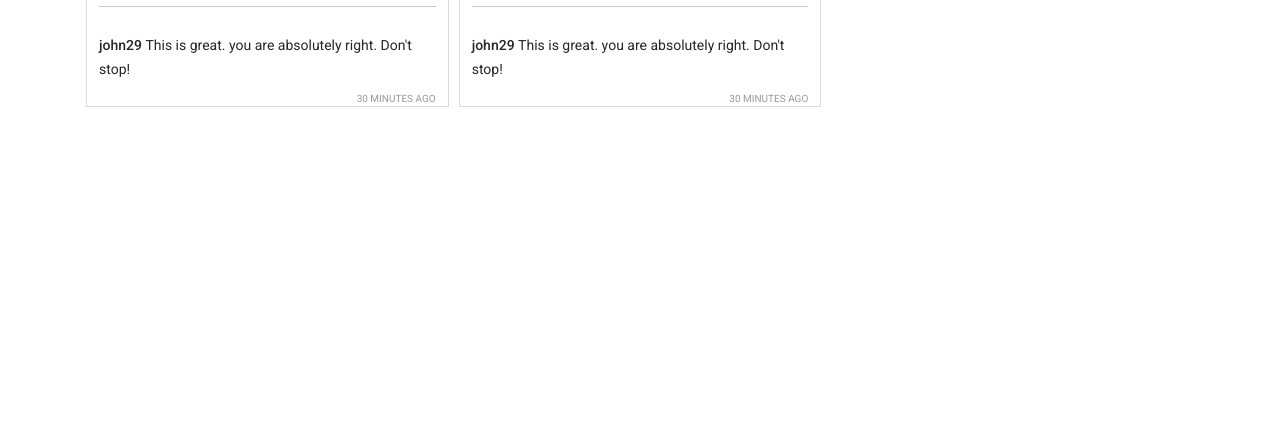
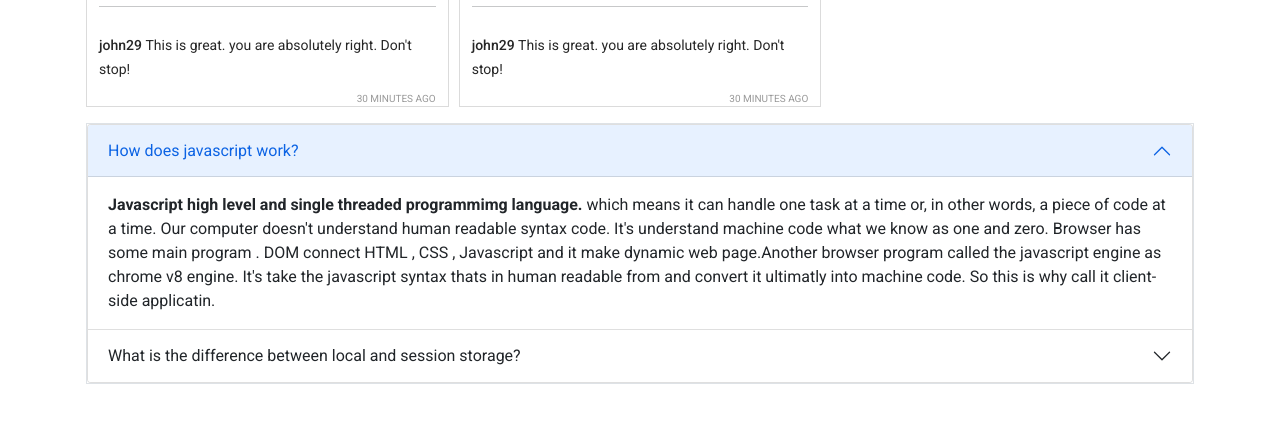
Before and after one commit to razumolla/assignment-7-debug, a plain HTML site: page index.html in a window 1280 px wide. Shown: the part 1425-1847 px from the top of the page. Before the commit the page ends 1548 px from the top, so only its background shows below. Drawn offline with nearby package versions, Linux system fonts and the light colour scheme.

Commit message:
ques added

```diff
--- a/index.html
+++ b/index.html
@@ -56,12 +56,73 @@
         <div id="reported">
             <h1>Reported posts</h1>
         </div>
-        <section>
+        <!-- question -->
+        <section class="border mt-3 mb-5">
+            <div class="accordion" id="accordionExample">
+                <div class="accordion-item">
+                    <h2 class="accordion-header" id="headingOne">
+                        <button class="accordion-button" type="button" data-bs-toggle="collapse"
+                            data-bs-target="#collapseOne" aria-expanded="true" aria-controls="collapseOne">
+                            How does javascript work?
+                        </button>
+                    </h2>
+                    <div id="collapseOne" class="accordion-collapse collapse show" aria-labelledby="headingOne"
+                        data-bs-parent="#accordionExample">
+                        <div class="accordion-body">
+                            <strong>Javascript high level and single threaded programmimg language.</strong> which means
+                            it can handle one task at a time or, in other words, a piece of code at a time. Our
+                            computer doesn't understand human readable syntax code. It's understand machine code what we
+                            know as one and zero. Browser has some main program . DOM connect HTML , CSS , Javascript
+                            and it make dynamic web page.Another browser program called the javascript engine as chrome
+                            v8 engine. It's take the javascript syntax thats in human readable from and convert it
+                            ultimatly into machine code. So this is why call it client-side applicatin.
+                        </div>
+                    </div>
+                </div>
+                <!-- <div class="accordion-item">
+                    <h2 class="accordion-header" id="headingTwo">
+                        <button class="accordion-button collapsed" type="button" data-bs-toggle="collapse"
+                            data-bs-target="#collapseTwo" aria-expanded="false" aria-controls="collapseTwo">
+                            What does javascript event loop do?
+                        </button>
+                    </h2>
+                    <div id="collapseTwo" class="accordion-collapse collapse" aria-labelledby="headingTwo"
+                        data-bs-parent="#accordionExample">
+                        <div class="accordion-body">
+                            <strong>This is the second item's accordion body.</strong> It is hidden by
+                        </div>
+                    </div>
+                </div> -->
+                <div class="accordion-item">
+                    <h2 class="accordion-header" id="headingThree">
+                        <button class="accordion-button collapsed" type="button" data-bs-toggle="collapse"
+                            data-bs-target="#collapseThree" aria-expanded="false" aria-controls="collapseThree">
+                            What is the difference between local and session storage?
+                        </button>
+                    </h2>
+                    <div id="collapseThree" class="accordion-collapse collapse" aria-labelledby="headingThree"
+                        data-bs-parent="#accordionExample">
+                        <div class="accordion-body">
+                            <strong>localStorage</strong> persis the storage across the browser. even if the domain is
+                            opened in a new tab, or the browser is closed and reopened, the storage is saved. stores
+                            with no expiration date if you are not clear data.Capacity 10MB.Accessible from any window.
+                            <br>
+                            <strong>SessionStorage</strong><strong>localStorage</strong> is cleared when the page
+                            closed. A page lasts as long as the tab or the browser is open. when opening a new tab or a
+                            new window, creates a new session and new storage.Session data is held on the server where
+                            it remains under your direct control.Capacity only 5MB.Accessible from same window.
+                        </div>
+                    </div>
+                </div>
+            </div>
+        </section>
 
-        </section>
+
     </main>
     <footer></footer>
-
+    <script src="https://cdn.jsdelivr.net/npm/bootstrap@5.1.3/dist/js/bootstrap.bundle.min.js"
+        integrity="sha384-ka7Sk0Gln4gmtz2MlQnikT1wXgYsOg+OMhuP+IlRH9sENBO0LRn5q+8nbTov4+1p"
+        crossorigin="anonymous"></script>
     <!-- add javascript  file  -->
     <script src="./js/app.js"></script>
 </body>
```
